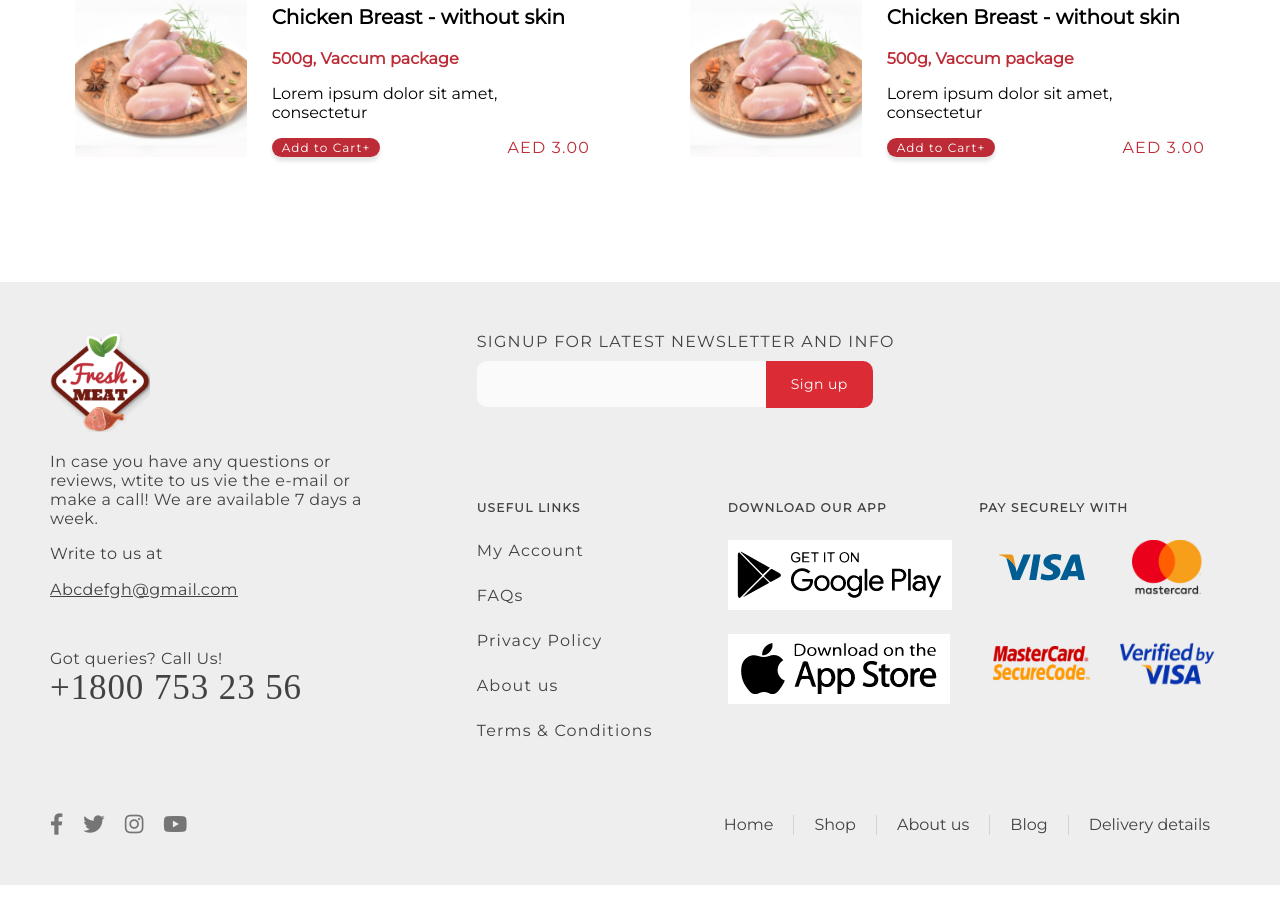
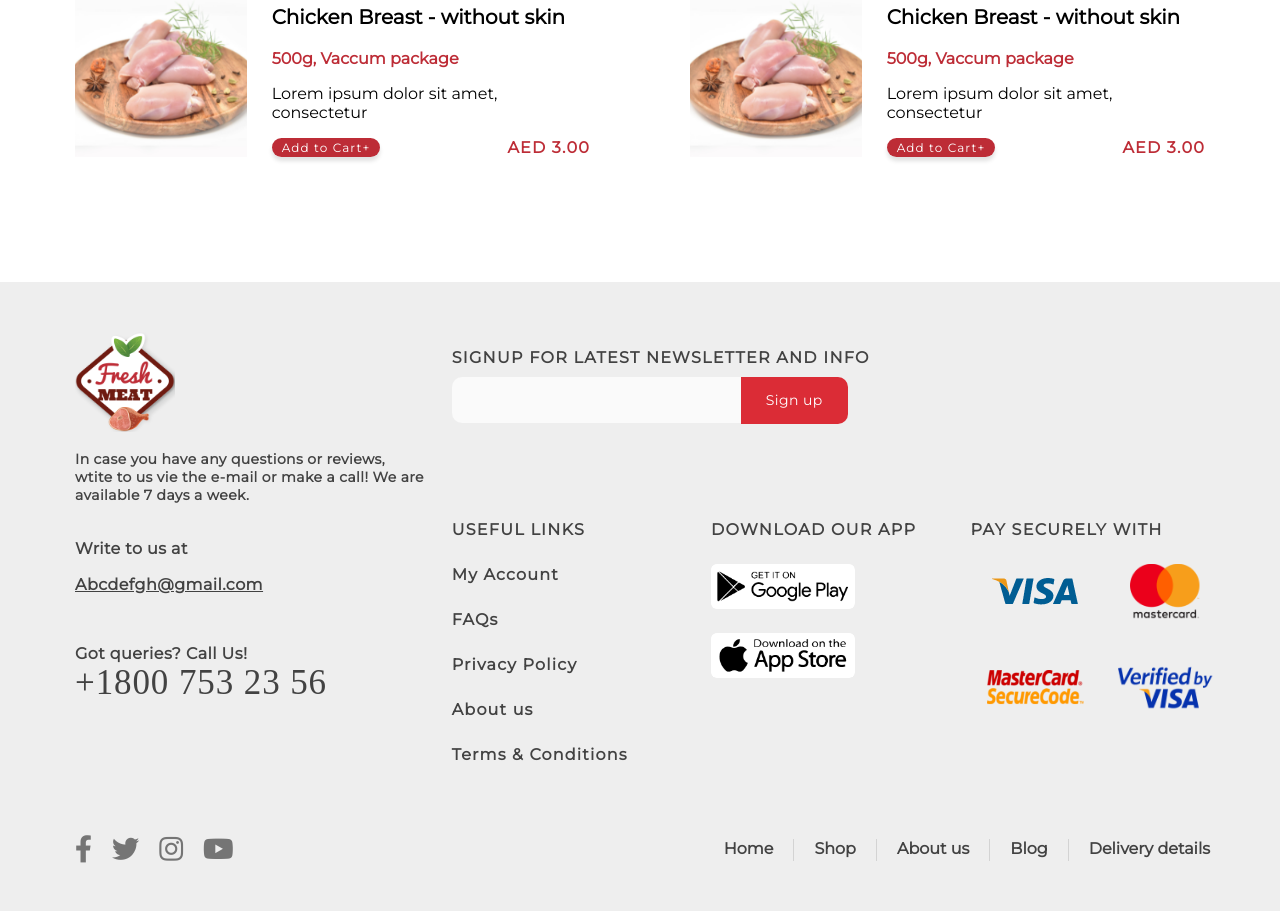
Before and after one commit to vivekkravindraa/freshmeat, a React (Create React App) app: page / in a window 1280 px wide. Shown: the part 5160-6071 px from the top of the page. Before the commit the page ends 6045 px from the top, so only its background shows below. Built offline with nearby package versions, Linux system fonts and the light colour scheme; some icons are missing.

Commit message:
fix: footer font weights spacings

```diff
--- a/src/components/HomeComponents/Footer/Footer.css
+++ b/src/components/HomeComponents/Footer/Footer.css
@@ -5,22 +5,23 @@
 }
 
 .Footer-query-section {
-    padding: 50px;
+    padding: 50px 0 50px 75px;
 }
 
 .Footer-query-section__content {
     text-align: left;
-    font-weight: Medium;
-    font-size: 16px;
+    font-weight: bold;
+    font-size: 14px;
     font-family: Montserrat;
     letter-spacing: 0.4px;
     color: #424242;
     opacity: 1;
+    margin-bottom: 35px;
 }
 
 .Footer-query-section__writeToUs {
     text-align: left;
-    font-weight: Medium;
+    font-weight: bold;
     font-size: 16px;
     font-family: Montserrat;
     letter-spacing: 0.43px;
@@ -35,7 +36,7 @@
 .Footer-query-section__mail span {
     text-align: left;
     text-decoration: underline;
-    font-weight: Medium;
+    font-weight: bold;
     font-size: 16px;
     font-family: Montserrat;
     letter-spacing: 0.43px;
@@ -45,7 +46,7 @@
 
 .Footer-query-section__callUs {
     text-align: left;
-    font-weight: Medium;
+    font-weight: bold;
     font-size: 16px;
     font-family: Montserrat;
     letter-spacing: 0.43px;
@@ -66,7 +67,7 @@
 }
 
 .Footer-query-content {
-    padding: 50px;
+    padding: 50px 50px 50px 25px;
 }
 
 .Footer-query-content__subscribe {
@@ -75,9 +76,9 @@
     margin-bottom: 80px;
 }
 
-.Footer-query-content__subscribe label {
+.Footer-query-content__subscribe p {
     text-align: left;
-    font: bold;
+    font-weight: bolder;
     font-size: 16px;
     font-family: Montserrat;
     letter-spacing: 1.3px;
@@ -123,8 +124,8 @@
 .Footer-query-content__download-header,
 .Footer-query-content__paySecurely-header {
     text-align: left;
-    font-weight: bold;
-    font-size: 12px;
+    font-weight: bolder;
+    font-size: 16px;
     font-family: Montserrat;
     letter-spacing: 1.3px;
     color: #424242;
@@ -140,7 +141,7 @@
 .Footer-query-content__link {
     text-decoration: none;
     text-align: left;
-    font-style: Medium;
+    font-weight: bold;
     font-size: 16px;
     font-family: Montserrat;
     letter-spacing: 1.2px;
@@ -149,15 +150,16 @@
 }
 
 .Footer-query-content__download {
-    display:  flex;
+    display: flex;
     flex-direction: column;
 }
 
 .Footer-query-content__download img {
     background: #ffffff 0% 0% no-repeat padding-box;
     margin-bottom: 20px;
-    width: fit-content;
+    width: 144px;
     opacity: 1;
+    border-radius: 6px;
 }
 
 .Footer-query-content__paySecurely-gateways {
@@ -182,12 +184,13 @@
     display: flex;
     justify-content: flex-start;
     align-items: center;
-    padding: 0px 50px 50px;
+    padding: 0px 50px 50px 75px;
 }
 
 .Footer-social__icons i {
     color: #757575;
     margin-right: 20px;
+    font-size: 1.7em;
 }
 
 .Footer-social__links {
@@ -205,7 +208,7 @@
 .Footer-social__link {
     text-decoration: none;
     color: #424242;
-    font-weight: Medium;
+    font-weight: bold;
     font-size: 16px;
     font-family: Montserrat;
     text-align: left;
--- a/src/components/HomeComponents/Footer/Footer.js
+++ b/src/components/HomeComponents/Footer/Footer.js
@@ -69,9 +69,9 @@ export default function Footer() {
                 </div>
                 <div className="Footer-query-content">
                     <div className="Footer-query-content__subscribe">
-                        <label className="Footer-query-content__label">
+                        <p className="Footer-query-content__label">
                             SIGNUP FOR LATEST NEWSLETTER AND INFO
-                        </label>
+                        </p>
                         <div className="Footer-query-content__input-button">
                             <input className="Footer-query-content__input" type="text" />
                             <button className="Footer-query-content__button">Sign up</button>
--- a/src/components/HomeComponents/Navigation/Navigation.css
+++ b/src/components/HomeComponents/Navigation/Navigation.css
@@ -28,7 +28,6 @@
 }
 
 .Navigation-menu__item-link {
-    color: white;
     border: none;
     outline: none;
     background-color: Transparent;
--- a/src/components/HomeComponents/ProductPricing/ProductPricing.css
+++ b/src/components/HomeComponents/ProductPricing/ProductPricing.css
@@ -199,7 +199,7 @@
     align-items: center;
     margin: 0;
     text-align: center;
-    font-weight: SemiBold;
+    font-weight: bold;
     font-size: 16px;
     font-family: Montserrat;
     letter-spacing: 1.2px;
```
